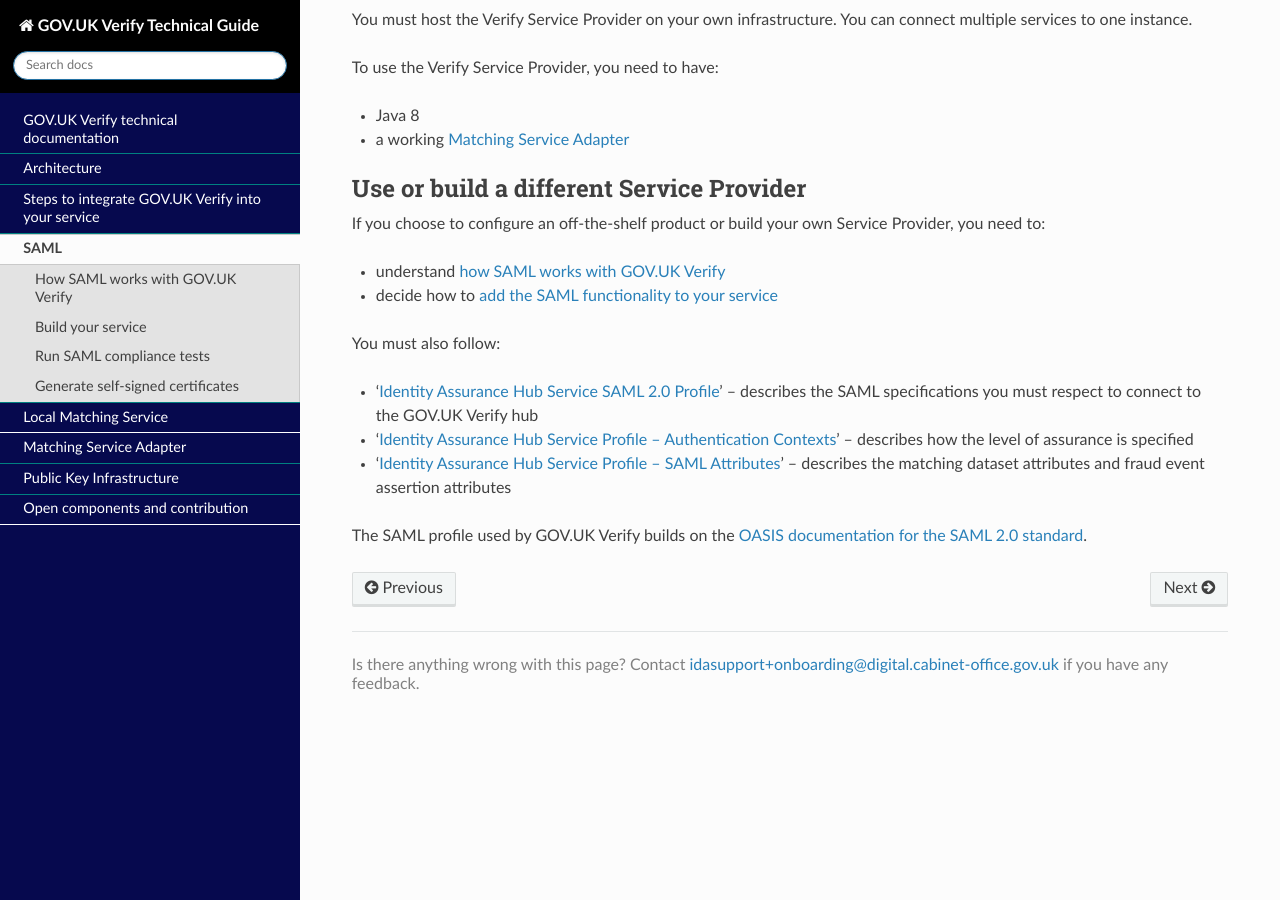
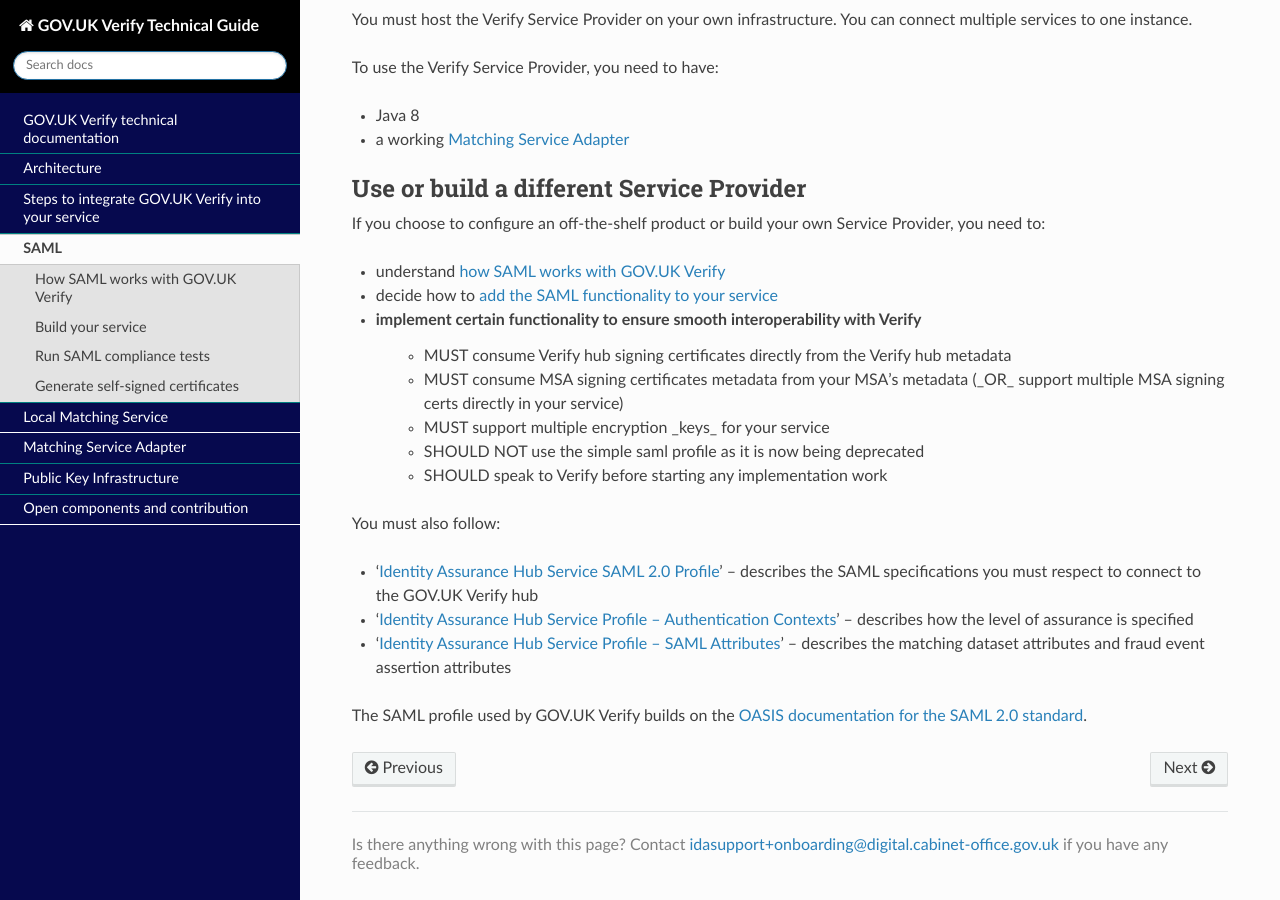
Before and after one commit to alphagov/rp-onboarding-tech-docs, a Sphinx documentation site: the page built from source/pages/saml/saml.rst, in a window 1280 px wide and 900 px high, scrolled down 736 px. Built offline with Sphinx 7.4.7 and the Read the Docs theme 2.0.0, drawn with Linux system fonts in a browser that asks for light colours; nearby versions of some CDN libraries; pages that are not in the unit, such as notebooks, are missing from menus; comment, search, counter and statistics services are not loaded.

Commit message:
bau: add requirements for services not using VSP
Pair: WillPa

```diff
--- a/source/pages/saml/saml.rst
+++ b/source/pages/saml/saml.rst
@@ -39,6 +39,12 @@
 
 - understand :ref:`how SAML works with GOV.UK Verify <samlWorks>`
 - decide how to :ref:`add the SAML functionality to your service <ChooseProductFramework>`
+- implement certain functionality to ensure smooth interoperability with Verify
+   * MUST consume Verify hub signing certificates directly from the Verify hub metadata
+   * MUST consume MSA signing certificates metadata from your MSA's metadata (_OR_ support multiple MSA signing certs directly in your service)
+   * MUST support multiple encryption _keys_ for your service
+   * SHOULD NOT use the simple saml profile as it is now being deprecated
+   * SHOULD speak to Verify before starting any implementation work
 
 You must also follow:
 
```
